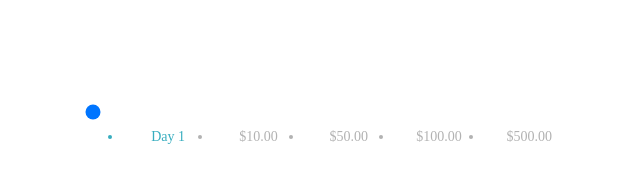
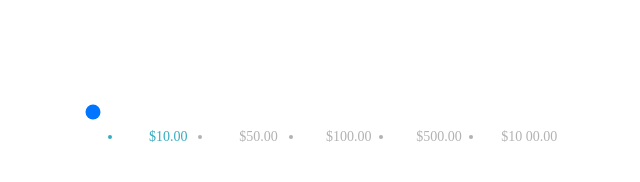
Before and after one commit to Elaiosee/Testpage2.0, a plain HTML site: page index.html in a window 1280 px wide. Shown: the full height of the page, 25-665 px from the left. Drawn offline with nearby package versions, Linux system fonts and the light colour scheme.

Commit message:
Update index.html

```diff
--- a/index.html
+++ b/index.html
@@ -11,11 +11,11 @@
 </div>
 
 <ul class="range-labels">
-  <li class="active selected">Day 1</li>
-  <li>$10.00</li>
+  <li class="active selected">$10.00</li>
   <li>$50.00</li>
   <li>$100.00</li>
   <li>$500.00</li>
+  <li>$10 00.00</li>
 
 
 </ul>
```
